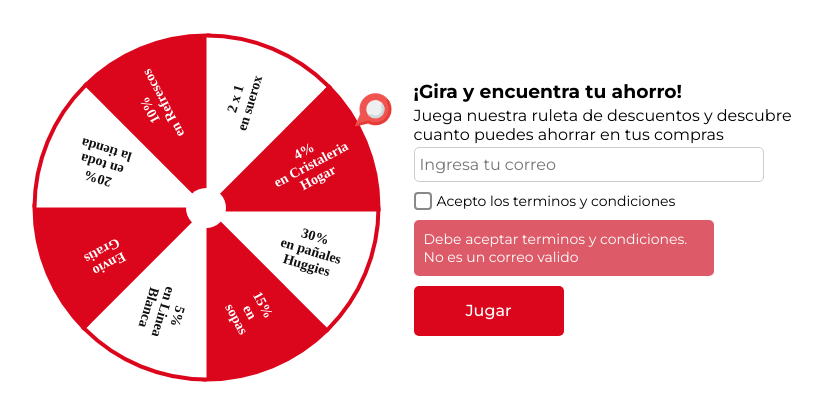
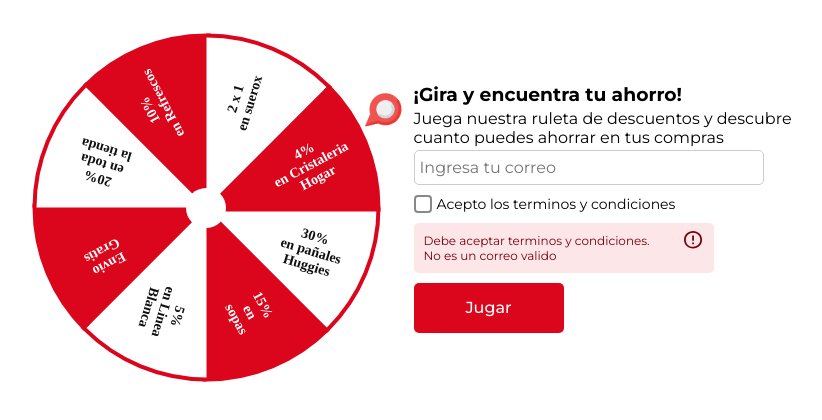
Before and after one commit to sallygongar/react-projects, a React (Vite) app in the folder 04-ruleta/: page / in a window 1280 px wide. Both pictures are taken after a click on the button "Jugar". Shown: the top 420 px of the page, without its empty margins (224-1046 px from the left). Built offline with nearby package versions, Linux system fonts and the light colour scheme.

Commit message:
Modifica estilos a div que muestra errores

```diff
--- a/04-ruleta/src/components/panel/PanelPlay.tsx
+++ b/04-ruleta/src/components/panel/PanelPlay.tsx
@@ -1,16 +1,24 @@
 import { useRoulette } from "../../context/roulette/rouletteHook";
 import { useForm } from "../../context/Form/formHook";
 import CustomCheckbox from "../CustomCheckbox";
+import { useState } from "react";
+import iconwarning from '@assets/images/coolicon.svg'
 
 const PanelPlay = () =>{
   const { playRoulette,  isSpinning } = useRoulette();
   const { acceptedTerm, onChangeTyC} = useForm();
   const { onInputChange, inputs, onValidateForm, errors } = useForm();
-
+  const [hiddenError, setHiddenError] = useState<boolean>(false);
   const validateInformation = () => {
     if(onValidateForm?.(inputs, acceptedTerm ?? false)){
       playRoulette?.()
     }
+  }
+
+  const handleCloseError = () => {
+    setTimeout(() =>{
+      setHiddenError(true)
+    },1000)
   }
 
     return(
@@ -23,7 +31,8 @@ const PanelPlay = () =>{
             <CustomCheckbox label="Acepto los terminos y condiciones" checked={acceptedTerm ?? false} onChange={onChangeTyC}/>
             {
               (errors?.terminosError ||  errors?.emailError) &&
-              <div className="ruleta_panel_errors">
+              <div className={`ruleta_panel_errors ${hiddenError && 'ruleta_hidden_error'}`} onClick={handleCloseError}>
+                <span className="ruleta_errors_closed"><img src={iconwarning} alt="Advertencia"/></span>
                 <span className="ruleta_form_error">{errors?.terminosError}</span>
                 <span className="ruleta_form_error">{errors?.emailError}</span>
               </div>
--- a/04-ruleta/src/scss/wheel/wheel.scss
+++ b/04-ruleta/src/scss/wheel/wheel.scss
@@ -24,7 +24,7 @@
     }
     .ruleta_ping{
       position: absolute;
-      right: 0;
+      right: -10px;
       top: 70px;
       width: 45px;
       height: 45px;
@@ -32,12 +32,12 @@
       @media (max-width: 768px) {
         width: 35px;
         height: 35px;
-        right: 8px;
+        right: 15px;
       }
       @media (max-width: 390px) {
         width: 32px;
         height: 32px;
-        right: 8px;
+        right: 20px;
       }
     }
     .ruleta_animated_ping{
@@ -113,20 +113,38 @@
             display: flex;
             flex-direction: column;
             padding: 10px;
-            background-color: #DD5B68;
+            background-color: #FCE6E8;
+            color: #7b010e;
             border-radius: 5px;
             width: 100%;
             max-width: 300px;
+            position: relative;
             @media (max-width: 768px) {
               text-align: center;
               max-width: 100%;
             }
-            .ruleta_form_error{
-              font-size: 14px;
-              color: #fff;
-              font-weight: 400;
+            .ruleta_errors_closed{
+              position: absolute;
+              display: inline-block;
+              width: 15px;
+              height: 15px;
+              right: 15px;
+              top: 8px;
+              cursor: pointer;
+              @media (max-width: 768px) {
+                left: 15px;
+              }
             }
+
+          .ruleta_form_error{
+            font-size: 12px;
+            color: #7b010e;
+            font-weight: 400;
           }
+          }
+          .ruleta_hidden_error{
+          display: none;
+        }
         }
       }
       .ruleta_panel_wrapper{
@@ -241,7 +259,7 @@
           }
           .ruleta_form_error{
             font-size: 12px;
-            color: red;
+            color: #7b010e;
           }
           .ruleta_button_copy{
             cursor: pointer;
```
Also changed, not shown: 04-ruleta/src/assets/images/coolicon.svg (added).
